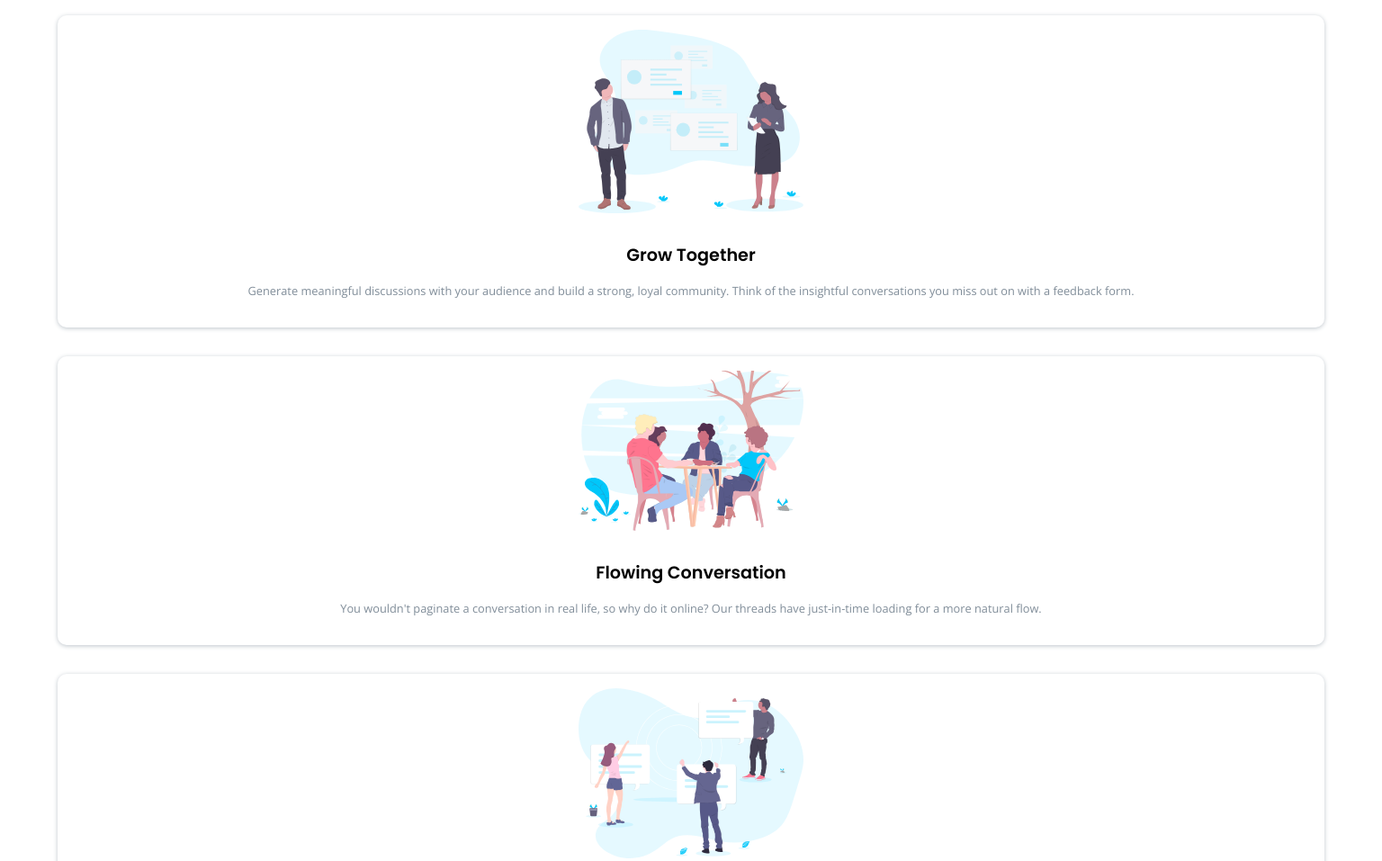
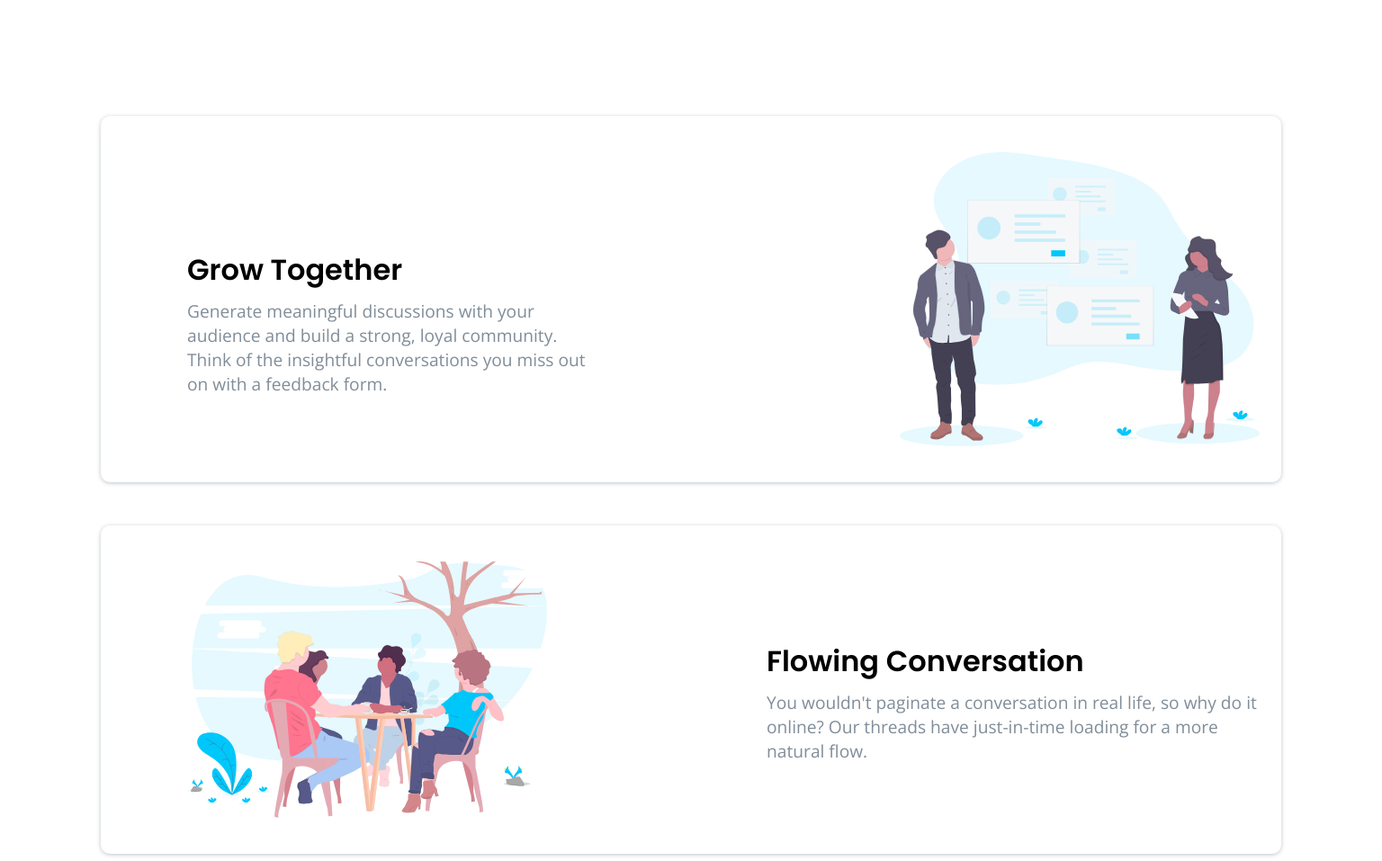
Before and after one commit to StefanBehring/fr-design-exercise, a website built with Vite: page index.html in a window 1536 px wide. Shown: the part 580-1537 px from the top of the page at 90% size. Built offline with nearby package versions, Linux system fonts and the light colour scheme.

Commit message:
Add card styling for desktop

```diff
--- a/css/components/card.css
+++ b/css/components/card.css
@@ -25,3 +25,68 @@
   padding: 0 2rem;
   text-align: center;
 }
+
+@media screen and (min-width: 1440px) {
+  main {
+    padding-top: 6rem;
+  }
+
+  .card {
+    display: grid;
+    grid-template-columns: 1fr 1fr;
+    grid-template-rows: 1fr 1fr;
+    padding: 2.5rem 1.5rem 2.5rem 6rem;
+    margin: 3rem 4rem;
+  }
+
+  .card__image {
+    grid-column: 2 / -1;
+    grid-row: 1 / -1;
+    justify-self: right;
+    width: 400px;
+  }
+
+  .card__title {
+    align-self: flex-end;
+    font-size: 2rem;
+    grid-column: 1 / 2;
+    grid-row: 1 / 2;
+    margin-bottom: 0.5rem;
+  }
+
+  .card__content {
+    align-self: flex-start;
+    font-size: 1.2rem;
+    grid-column: 1 / 2;
+    grid-row: 2 / -1;
+    padding-left: 0;
+    padding-right: 9rem;
+    text-align: left;
+  }
+
+  .card__image-left {
+    grid-column: 1 / 2;
+    grid-row: 1 / -1;
+    justify-self: left;
+    width: 400px;
+  }
+
+  .card__title-right {
+    align-self: flex-end;
+    font-size: 2rem;
+    grid-column: 2 / -1;
+    grid-row: 1 / 2;
+    padding-left: 3rem;
+    margin-bottom: 0.5rem;
+  }
+
+  .card__content-right {
+    align-self: flex-start;
+    font-size: 1.2rem;
+    grid-column: 2 / -1;
+    grid-row: 2 / -1;
+    padding-left: 3rem;
+    padding-right: 0;
+    text-align: left;
+  }
+}
--- a/index.html
+++ b/index.html
@@ -59,12 +59,12 @@
       </section>
       <section class="card">
         <img
-          class="card__image"
+          class="card__image card__image-left"
           src="design/images/illustration-flowing-conversation.svg"
           alt="Flowing Conversation"
         />
-        <h2 class="card__title">Flowing Conversation</h2>
-        <p class="card__content">
+        <h2 class="card__title card__title-right">Flowing Conversation</h2>
+        <p class="card__content card__content-right">
           You wouldn't paginate a conversation in real life, so why do it
           online? Our threads have just-in-time loading for a more natural flow.
         </p>
```
